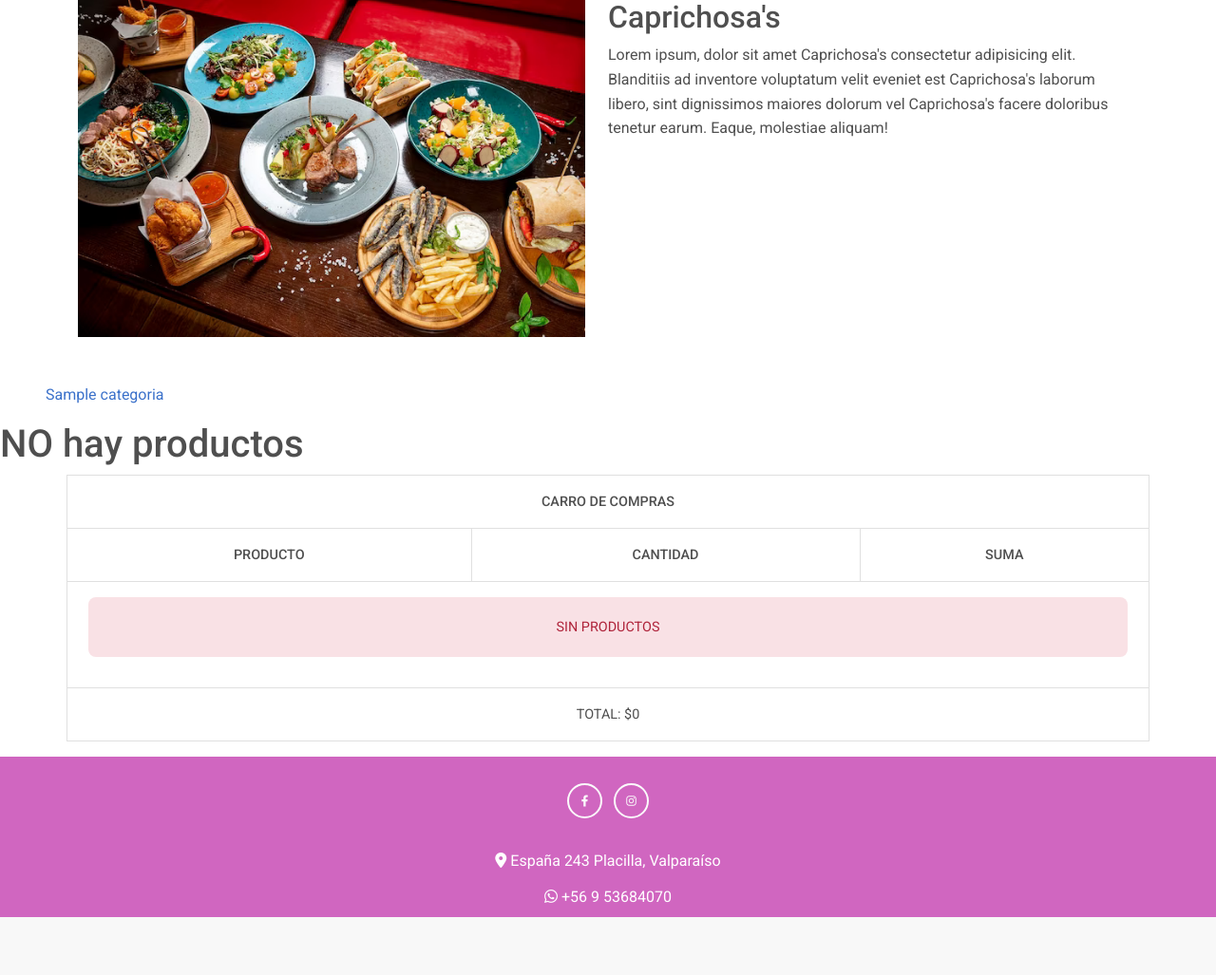
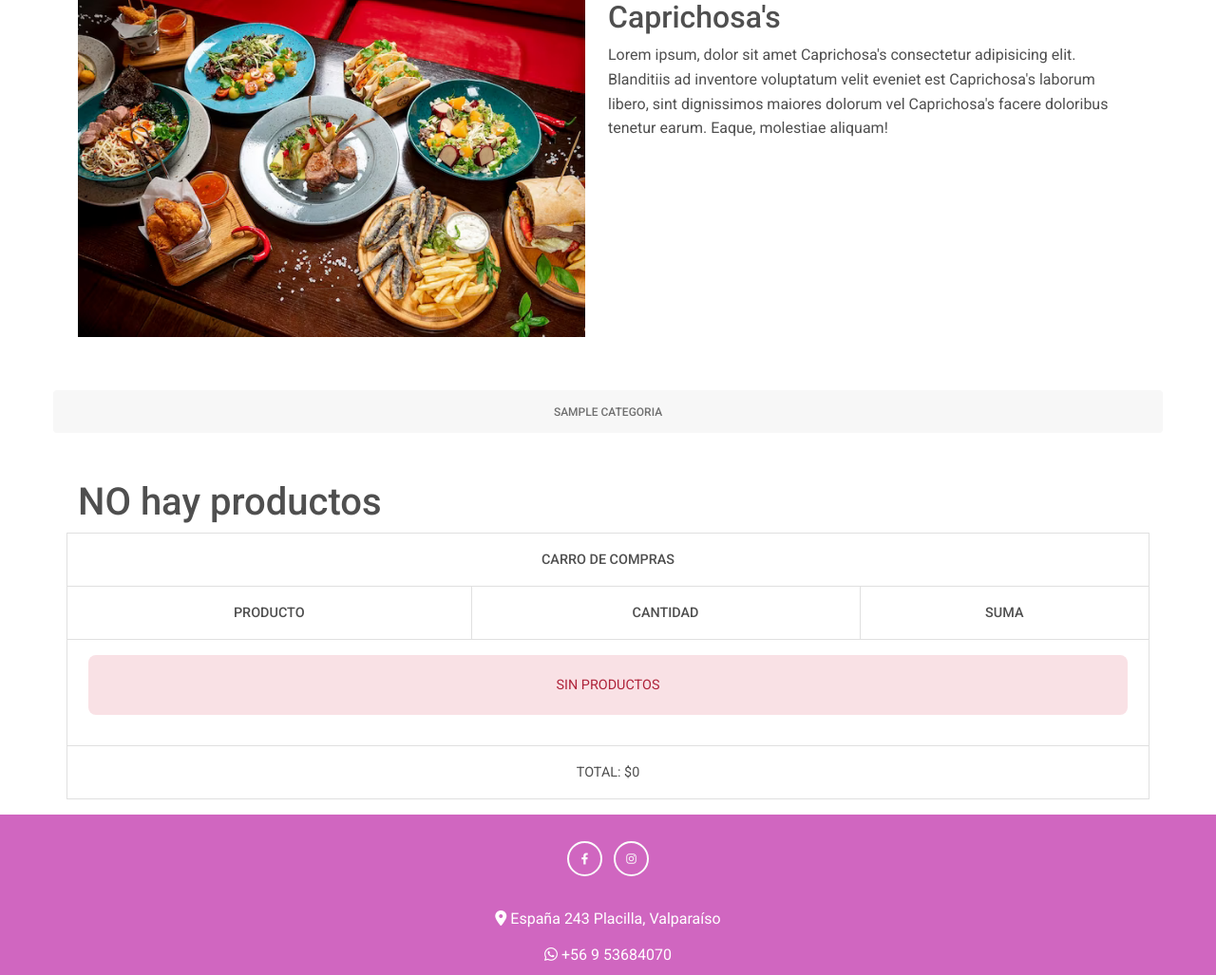
Before and after one commit to Matias-Ruiz-S/Caprichosas, a Django app: a page that uses core/templates/core/list.html in a window 1280 px wide. Shown: the part 267-1294 px from the top of the page at 95% size. Before the commit the page ends 1233 px from the top, so only its background shows below. Run offline with Django 4.2, Linux system fonts and the light colour scheme; tables that the repository leaves empty hold one stand-in row (values such as "Sample post"); some libraries are stand-ins or nearby versions.

Commit message:
ARREGLOS INDEX

```diff
--- a/core/templates/core/index.html
+++ b/core/templates/core/index.html
@@ -85,19 +85,17 @@
 
   <ul class="nav nav-pills nav-justified mb-3 mx-5" id="ex1" role="tablist">
     {% for ve in categorias %}
-        <a href="{% url 'listar' ve.slug %}"> {{ve.nombre}}</a>
-
+    <li class="nav-item" role="presentation">
+    <a class="nav-link" href="{% url 'listar' ve.slug %}"> {{ve.nombre}}</a>
+    </li>
   {% endfor %}
-
-  </div>
-
-</nav>
+  </ul>
 
 
-</ul>
-<!-- Pills navs -->
-{% block content %}
-{% endblock %}
+
+  <!-- Pills navs -->
+  {% block content %}
+  {% endblock %}
 
 
 <div >
--- a/core/templates/core/list.html
+++ b/core/templates/core/list.html
@@ -1,14 +1,16 @@
 {% extends 'core/index.html'%}
 {% load static %}
 {% block content %}
-<div class="row">
+<br>
+<div class="container">
+  <div class="row">
 {% for i in productos%}
-<div class="col-md-4">
-  <div class="card" style="width: 18rem;">
+    <div class="col-md-4 mb-4">
+  <div class="card">
     <img class="card-img-top" src="{{i.imgurl}}" alt="Card image cap">
     <div class="card-body">
       <h5 class="card-title">{{i.nombre}}</h5>
-      <p class="card-text"></p>
+      <p class="card-text"> <strong>precio :</strong> ${{i.precio}} <br> <strong>disponibles :</strong> {{i.stock}}</p>
       <a href="{% url 'agregar_producto' i.Barcode %}" class="btn btn-primary">Agregar al carrito</a>
     </div>
   </div>
@@ -21,4 +23,5 @@
 
   {% endfor %}
 </div>
+</div>
   {% endblock %}
```
